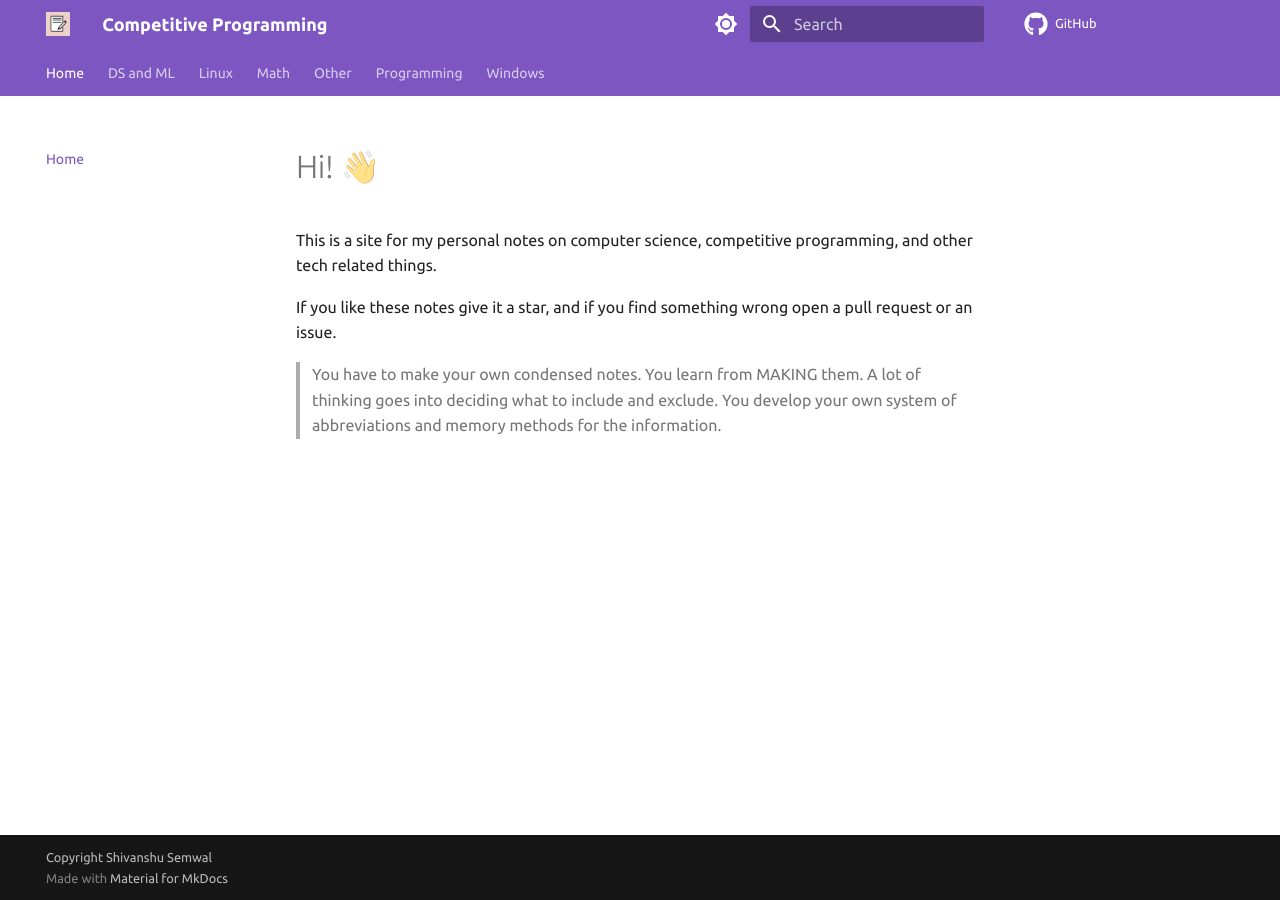
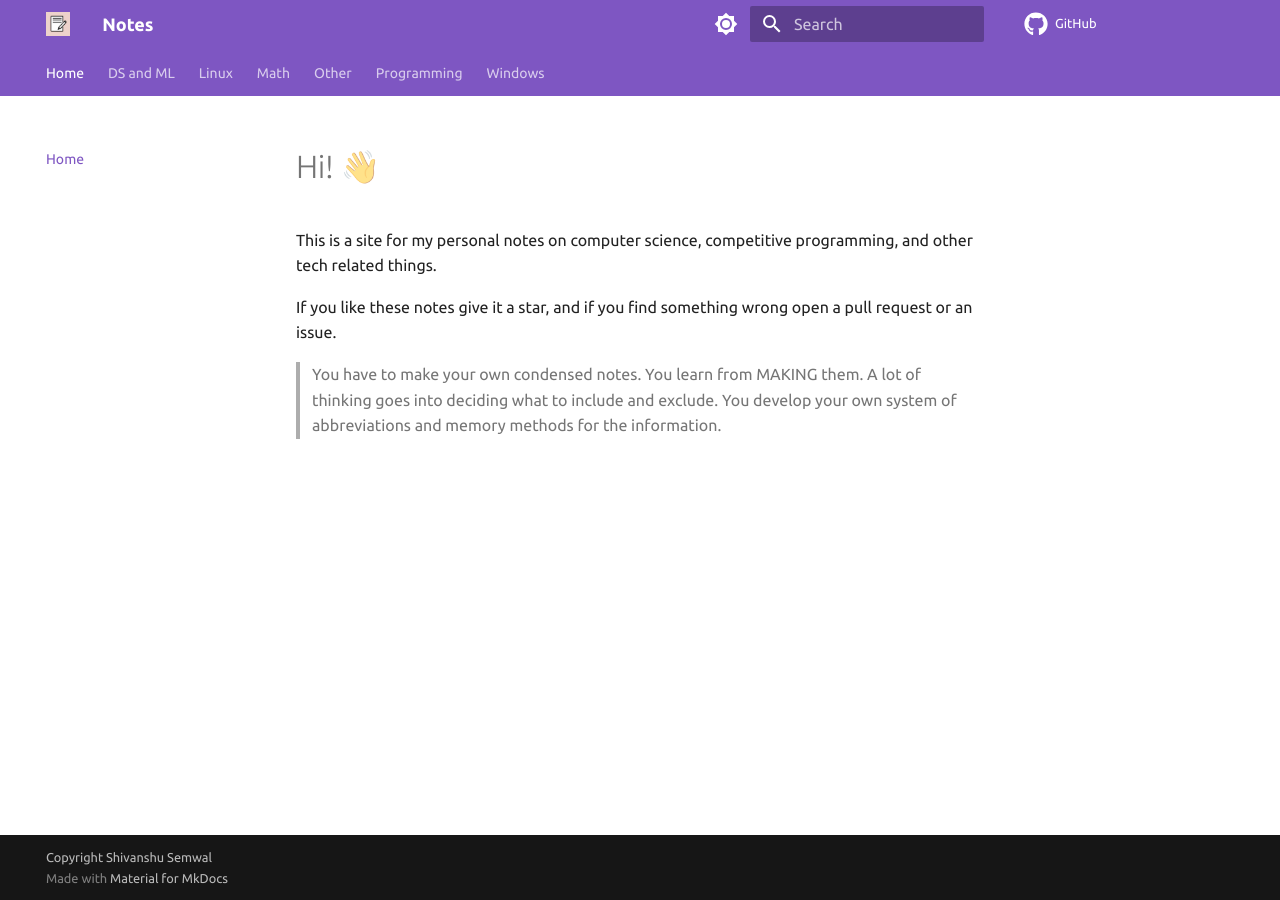
Before and after one commit to shivanshu-semwal/notes, an MkDocs documentation site: the page built from docs/index.md, in a window 1280 px wide. Built offline with MkDocs 1.6.1 and Material for MkDocs 9.7.7, drawn with Linux system fonts in a browser that asks for light colours; comment, search, counter and statistics services are not loaded.

Commit message:
init commit

```diff
--- a/mkdocs.yml
+++ b/mkdocs.yml
@@ -1,4 +1,4 @@
-site_name: Competitive Programming
+site_name: Notes
 theme:
   name: material
   palette:
@@ -32,8 +32,6 @@
 extra_css:
   - stylesheets/extra.css
 extra_javascript:
-  - javascript/config.js
-  - https://polyfill.io/v3/polyfill.min.js?features=es6
   - https://cdn.jsdelivr.net/npm/mathjax@3/es5/tex-mml-chtml.js
 markdown_extensions:
   - pymdownx.arithmatex:
```
